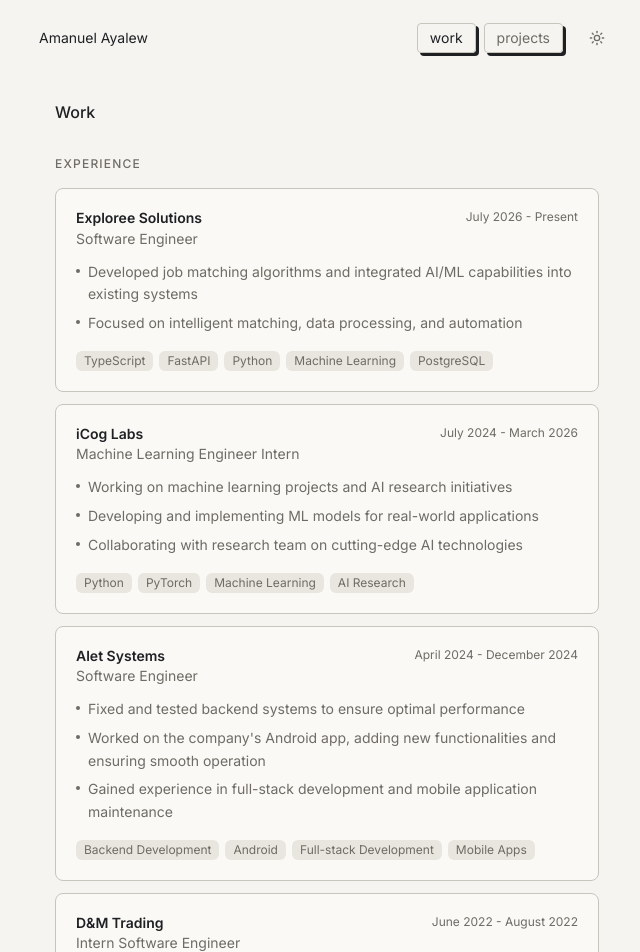
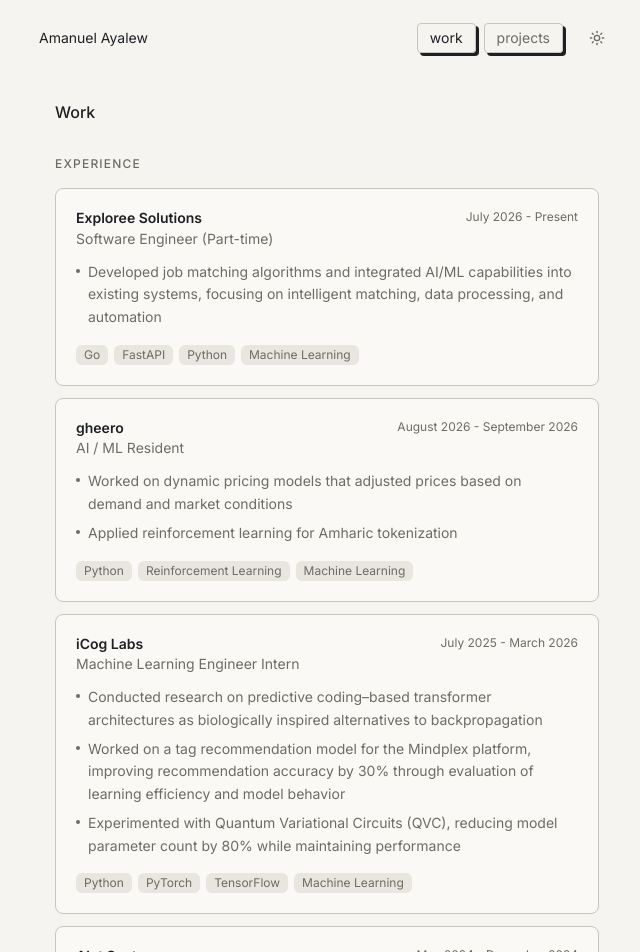
Before and after one commit to Amanuel-Ayal3w/My_Portfolio, a Next.js app: page /work in a window 1280 px wide. Shown: the top 952 px of the page, without its empty margins (313-953 px from the left). Built offline with nearby package versions, Linux system fonts and the light colour scheme.

Commit message:
portfolio career update

```diff
--- a/components/sections/skills.tsx
+++ b/components/sections/skills.tsx
@@ -26,6 +26,9 @@
     SiMongodb,
     SiDocker,
     SiAmazonwebservices,
+    SiGo,
+    SiFastapi,
+    SiGraphql,
 } from "react-icons/si";
 import { Code2, Brain } from "lucide-react";
 import { portfolioData } from "@/data/portfolio";
@@ -38,6 +41,7 @@
     if (skillLower.includes('python')) return SiPython;
     if (skillLower.includes('javascript')) return SiJavascript;
     if (skillLower.includes('typescript')) return SiTypescript;
+    if (skillLower === 'go' || skillLower.includes('golang')) return SiGo;
     if (skillLower.includes('html')) return SiHtml5;
     if (skillLower.includes('css')) return SiCss3;
 
@@ -46,6 +50,8 @@
     if (skillLower.includes('next')) return SiNextdotjs;
     if (skillLower.includes('node')) return SiNodedotjs;
     if (skillLower.includes('express')) return SiExpress;
+    if (skillLower.includes('fastapi')) return SiFastapi;
+    if (skillLower.includes('graphql')) return SiGraphql;
     if (skillLower.includes('tailwind')) return SiTailwindcss;
 
     // AI/ML
@@ -137,7 +143,7 @@
                         className="bg-card rounded-lg p-8 border border-border hover:shadow-lg transition-all duration-300"
                     >
                         <div>
-                            <div className="grid grid-cols-1 md:grid-cols-2 lg:grid-cols-4 gap-8">
+                            <div className="grid grid-cols-1 md:grid-cols-2 lg:grid-cols-3 gap-8">
                                 {skills.map((skillCategory) => (
                                     <div key={skillCategory.category} className="space-y-4">
                                         <h3 className="text-lg font-semibold text-foreground flex items-center">
--- a/data/portfolio.ts
+++ b/data/portfolio.ts
@@ -3,63 +3,61 @@
 export const portfolioData: PortfolioData = {
   personalInfo: {
     name: "Amanuel Ayalew",
-    title: "Full-Stack Developer & ML Engineer",
+    title: "Software Engineer",
     location: "Addis Ababa, Ethiopia",
-    email: "amanuelayalew983@gmail.com",
-    phone: "+251983742880",
+    email: "amanuel.ayalew.et@gmail.com",
+    phone: "+251 983 742 880",
     linkedin: "https://www.linkedin.com/in/amanuel-ayalew/",
     github: "https://github.com/Amanuel-Ayal3w",
     telegram: "https://t.me/ammanuel_ayalew",
-    summary: "Full-stack developer and machine learning engineer. I build end-to-end web applications with React, Next.js, and Node.js, and design ML systems that put AI to work solving real problems. Hardworking, curious, and always eager to learn more."
+    summary: "Software Engineer with experience in backend systems and growing expertise in Machine Learning, with a focus on research-driven development. I build and improve scalable applications, and I'm skilled in experimentation, performance analysis, and exploring new approaches to model design. Passionate about applying machine learning systems to solve real-world, data-driven problems."
   },
 
   experience: [
     {
       id: "exploree-solutions",
       company: "Exploree Solutions",
-      position: "Software Engineer",
+      position: "Software Engineer (Part-time)",
       duration: "July 2026 - Present",
       description: [
-        "Developed job matching algorithms and integrated AI/ML capabilities into existing systems",
-        "Focused on intelligent matching, data processing, and automation"
+        "Developed job matching algorithms and integrated AI/ML capabilities into existing systems, focusing on intelligent matching, data processing, and automation"
       ],
-      technologies: ["TypeScript", "FastAPI", "Python", "Machine Learning", "PostgreSQL"]
+      technologies: ["Go", "FastAPI", "Python", "Machine Learning"]
+    },
+    {
+      id: "gheero",
+      company: "gheero",
+      position: "AI / ML Resident",
+      duration: "August 2026 - September 2026",
+      description: [
+        "Worked on dynamic pricing models that adjusted prices based on demand and market conditions",
+        "Applied reinforcement learning for Amharic tokenization"
+      ],
+      technologies: ["Python", "Reinforcement Learning", "Machine Learning"]
     },
     {
       id: "icog-labs",
       company: "iCog Labs",
       position: "Machine Learning Engineer Intern",
-      duration: "July 2024 - March 2026",
+      duration: "July 2025 - March 2026",
       description: [
-        "Working on machine learning projects and AI research initiatives",
-        "Developing and implementing ML models for real-world applications",
-        "Collaborating with research team on cutting-edge AI technologies"
+        "Conducted research on predictive coding–based transformer architectures as biologically inspired alternatives to backpropagation",
+        "Worked on a tag recommendation model for the Mindplex platform, improving recommendation accuracy by 30% through evaluation of learning efficiency and model behavior",
+        "Experimented with Quantum Variational Circuits (QVC), reducing model parameter count by 80% while maintaining performance"
       ],
-      technologies: ["Python", "PyTorch", "Machine Learning", "AI Research"]
+      technologies: ["Python", "PyTorch", "TensorFlow", "Machine Learning"]
     },
     {
       id: "alet-systems",
       company: "Alet Systems",
       position: "Software Engineer",
-      duration: "April 2024 - December 2024",
+      duration: "May 2024 - December 2024",
       description: [
-        "Fixed and tested backend systems to ensure optimal performance",
-        "Worked on the company's Android app, adding new functionalities and ensuring smooth operation",
-        "Gained experience in full-stack development and mobile application maintenance"
+        "Tested and validated backend APIs to ensure system reliability and performance",
+        "Debugged and resolved production-level issues in backend systems, cutting response/resolution time by 40%",
+        "Supported full-stack and mobile application maintenance, including identifying and resolving issues and validating features"
       ],
-      technologies: ["Backend Development", "Android", "Full-stack Development", "Mobile Apps"]
-    },
-    {
-      id: "dm-trading",
-      company: "D&M Trading",
-      position: "Intern Software Engineer",
-      duration: "June 2022 - August 2022",
-      description: [
-        "Assisted in developing and maintaining the company's website and internal tools using Python",
-        "Built internal tools for data visualization and reporting",
-        "Developed custom WordPress themes to improve functionality and user experience"
-      ],
-      technologies: ["Python", "WordPress", "Data Visualization", "Web Development"]
+      technologies: ["TypeScript", "Next.js"]
     }
   ],
 
@@ -131,7 +129,7 @@
   skills: [
     {
       category: "Programming",
-      items: ["Python", "TypeScript"]
+      items: ["Python", "TypeScript", "JavaScript", "Go"]
     },
     {
       category: "Machine Learning & Data",
@@ -139,11 +137,15 @@
     },
     {
       category: "Backend & Data Engineering",
-      items: ["REST APIs", "PostgreSQL", "SQL", "Airflow"]
+      items: ["REST APIs", "FastAPI", "Node.js", "Express.js", "PostgreSQL", "SQL", "Airflow", "GraphQL"]
+    },
+    {
+      category: "Frontend",
+      items: ["Next.js"]
     },
     {
       category: "Tools & Technologies",
-      items: ["Git", "Linux", "Node.js"]
+      items: ["Git", "Linux"]
     }
   ],
 
@@ -176,7 +178,7 @@
 
   education: {
     degree: "Bachelor of Science in Software Engineering",
-    institution: "Addis Ababa University",
+    institution: "Addis Ababa University (AAiT)",
     duration: "2021 - 2026"
   }
 };
--- a/src/app/layout.tsx
+++ b/src/app/layout.tsx
@@ -24,7 +24,7 @@
 export const metadata: Metadata = {
   title: "Amanuel Ayalew - Software Engineer & ML Enthusiast",
   description: "Portfolio of Amanuel Ayalew, Software Engineer with expertise in machine learning, full-stack development, and AI technologies.",
-  keywords: ["Software Engineer", "Machine Learning", "AI", "Full-stack Developer", "Python", "React", "Next.js"],
+  keywords: ["Software Engineer", "Machine Learning", "AI", "Python", "Go", "FastAPI", "Next.js"],
   authors: [{ name: "Amanuel Ayalew" }],
   creator: "Amanuel Ayalew",
 };
--- a/src/app/page.tsx
+++ b/src/app/page.tsx
@@ -96,7 +96,7 @@
             <div className="flex items-start justify-between gap-3">
               <div className="min-w-0">
                 <p className="text-sm font-semibold text-foreground">Bachelor of Science in Software Engineering</p>
-                <p className="text-sm text-muted-foreground mt-0.5">Addis Ababa University</p>
+                <p className="text-sm text-muted-foreground mt-0.5">Addis Ababa University (AAiT)</p>
               </div>
               <span className="text-xs text-muted-foreground whitespace-nowrap flex-shrink-0">2021 – 2026</span>
             </div>
```
Also changed, not shown: 1 other file (tests, documents, lock files or other folders).
